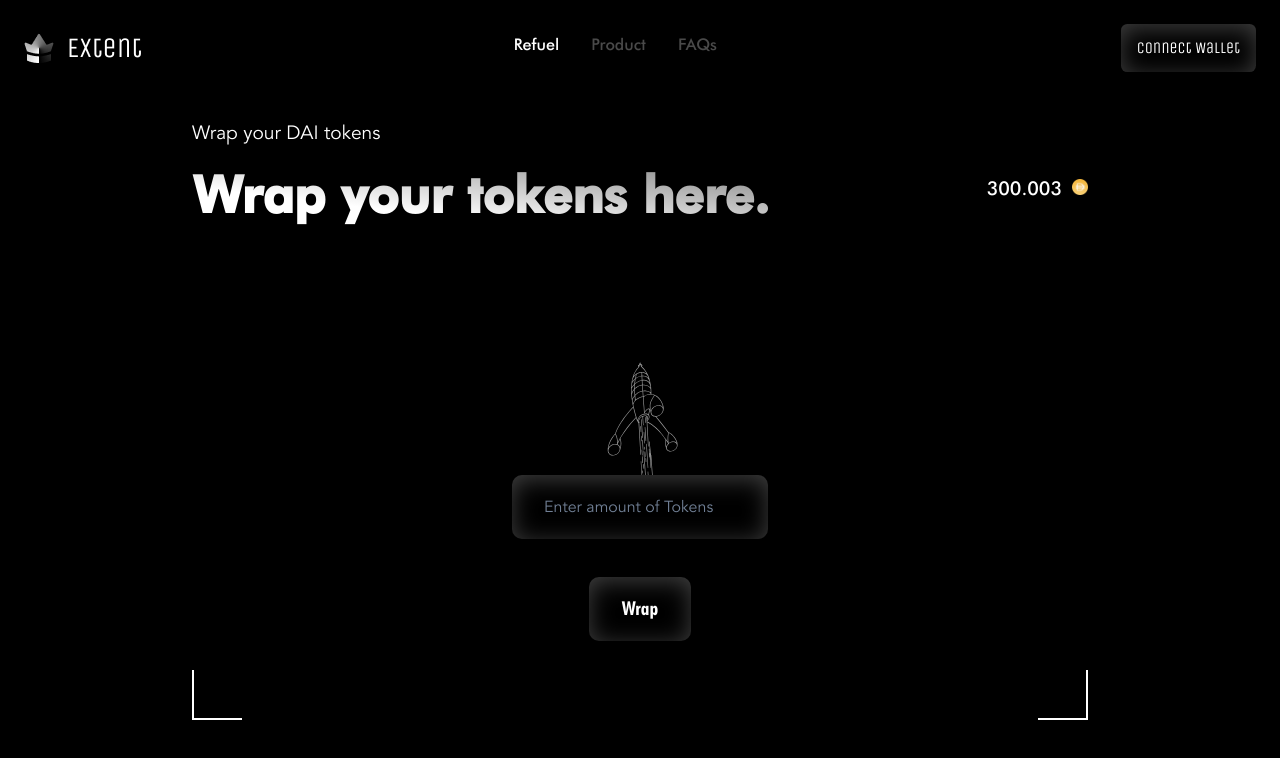
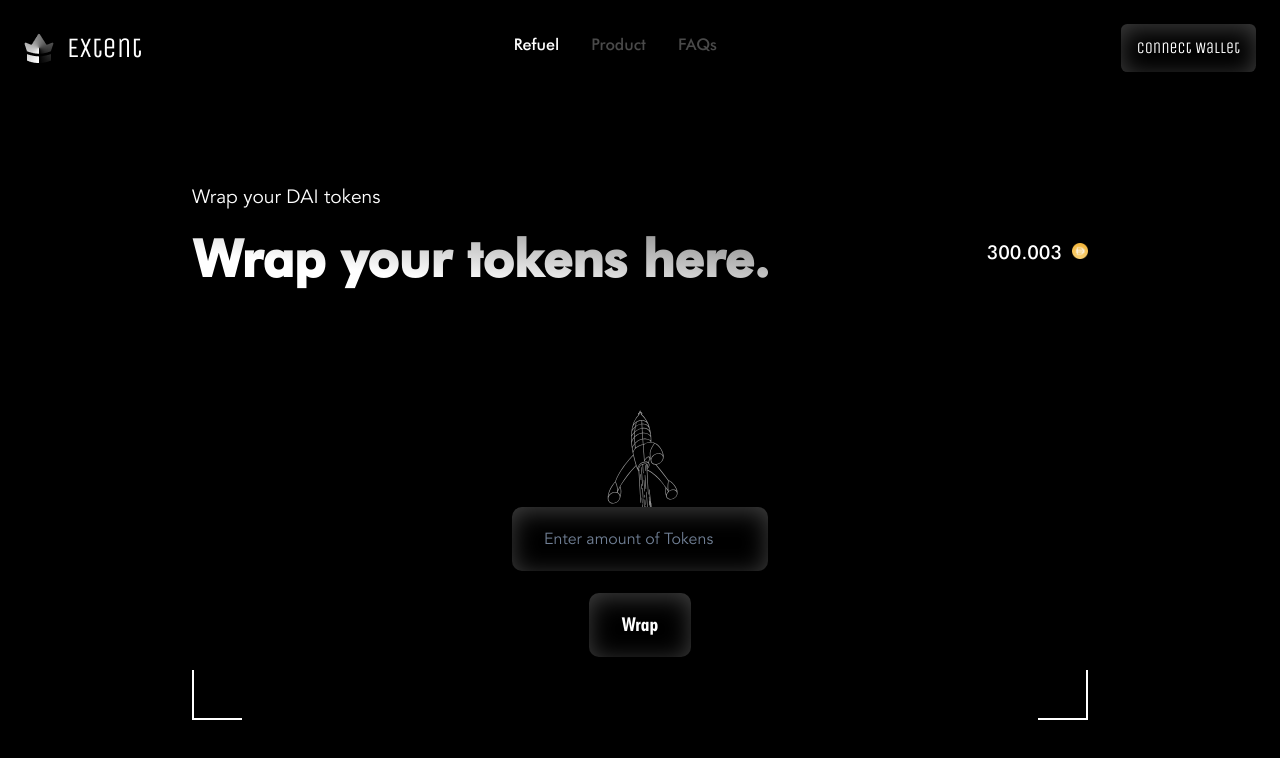
Before and after one commit to Extent-Org/Extent-Frontend, a React (Create React App) app: page /refuel in a window 1280 px wide. Shown: the top 758 px of the page. Built offline with nearby package versions, Linux system fonts and the light colour scheme.

Commit message:
adjusted top padding

```diff
--- a/src/components/RefuelPage/RefuelPage.scss
+++ b/src/components/RefuelPage/RefuelPage.scss
@@ -10,7 +10,7 @@
     }
 
     &__token {
-        padding-top: 10vh;
+        padding-top: 20vh;
         width: 70vw;
         height: 85vh;
         display: flex;
```
